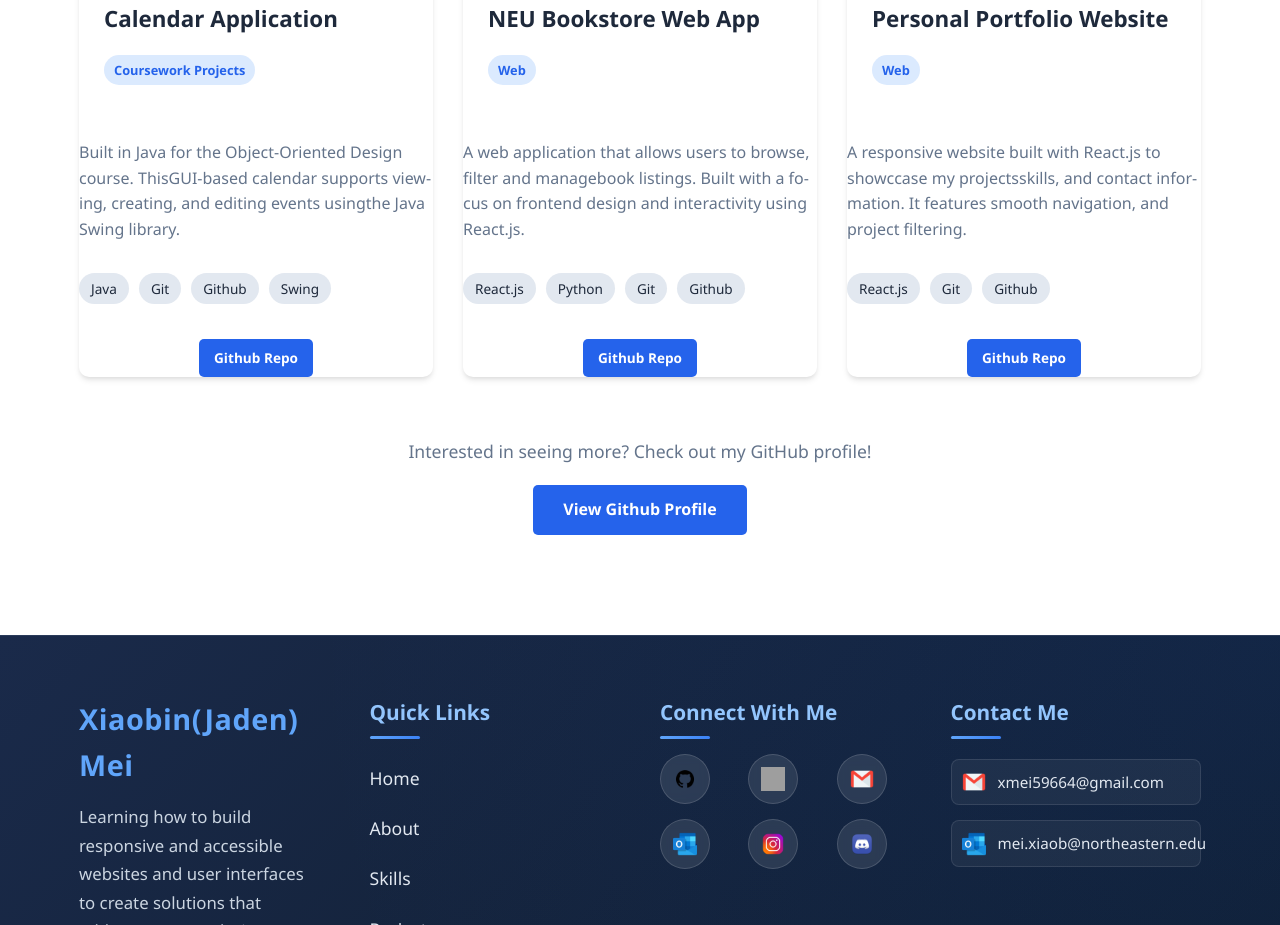
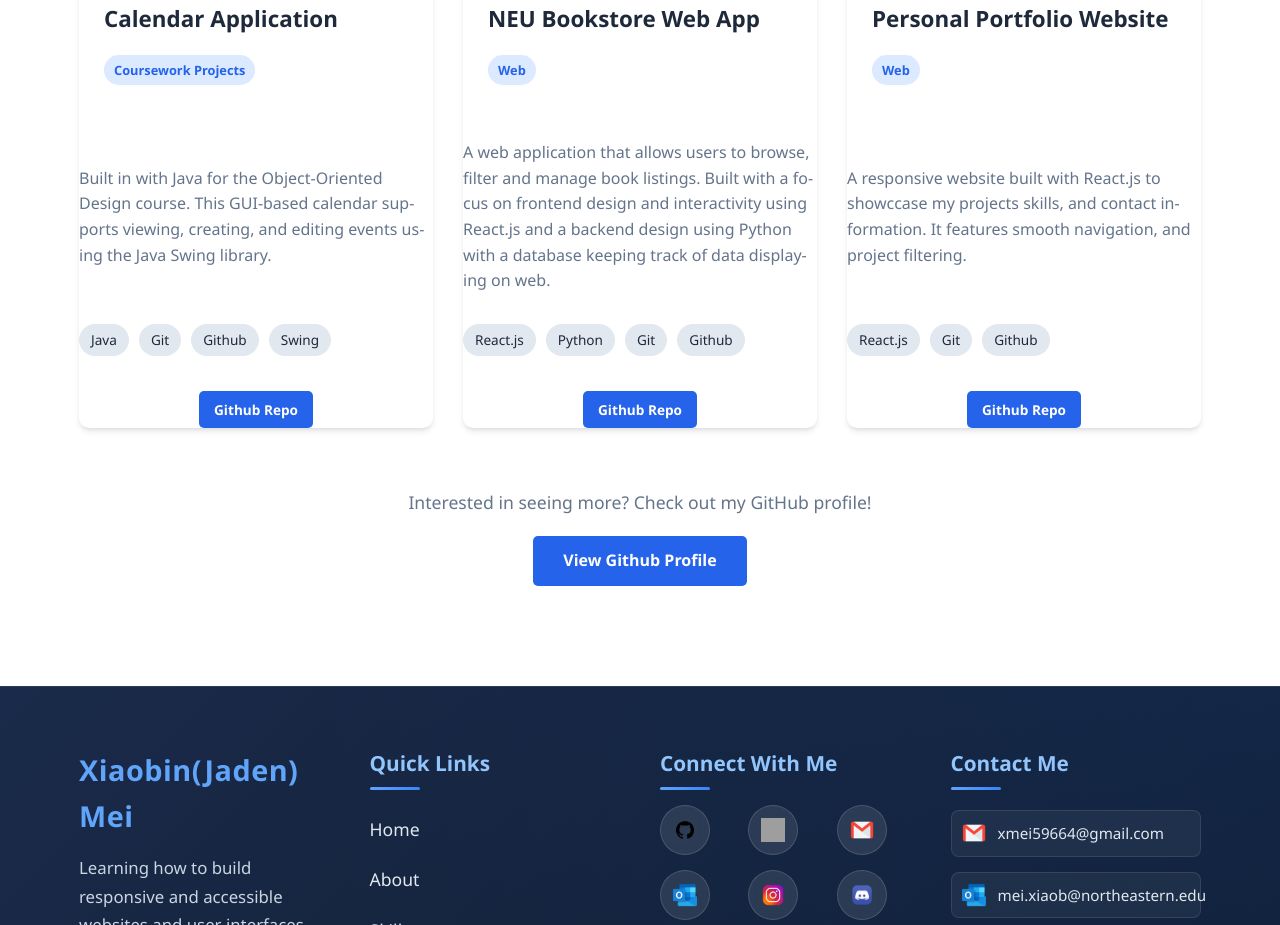
Before and after one commit to Jadeni77/XiaobinMei, a React (Vite) app: page / in a window 1280 px wide. Shown: the part 4000-4925 px from the top of the page. Built offline with nearby package versions, Linux system fonts and the light colour scheme; grey boxes are pictures that could not be loaded.

Commit message:
fix typo and spacing error

```diff
--- a/src/components/Projects.jsx
+++ b/src/components/Projects.jsx
@@ -12,8 +12,8 @@ function Project() {
       id: 1,
       title: "Calendar Application",
       description:
-        "Built in Java for the Object-Oriented Design course. This" +
-        "GUI-based calendar supports viewing, creating, and editing events using" +
+        "Built in with Java for the Object-Oriented Design course. This " +
+        "GUI-based calendar supports viewing, creating, and editing events using " +
         "the Java Swing library.",
       category: ["Coursework Projects"],
       technologies: ["Java", "Git", "Github", "Swing"],
@@ -27,8 +27,9 @@ function Project() {
       id: 2,
       title: "NEU Bookstore Web App",
       description:
-        "A web application that allows users to browse, filter and manage" +
-        "book listings. Built with a focus on frontend design and interactivity using React.js.",
+        "A web application that allows users to browse, filter and manage " +
+        "book listings. Built with a focus on frontend design and interactivity using React.js " +
+        "and a backend design using Python with a database keeping track of data displaying on web.",
       category: ["Web"],
       technologies: ["React.js", "Python", "Git", "Github"],
       github: "https://github.com/oasis-2025-charles-alpha/app",
@@ -39,7 +40,7 @@ function Project() {
       id: 3,
       title: "Personal Portfolio Website",
       description:
-        "A responsive website built with React.js to showccase my projects" +
+        "A responsive website built with React.js to showccase my projects " +
         "skills, and contact information. It features smooth navigation, and project filtering.",
       category: ["Web"],
       technologies: ["React.js", "Git", "Github"],
```
